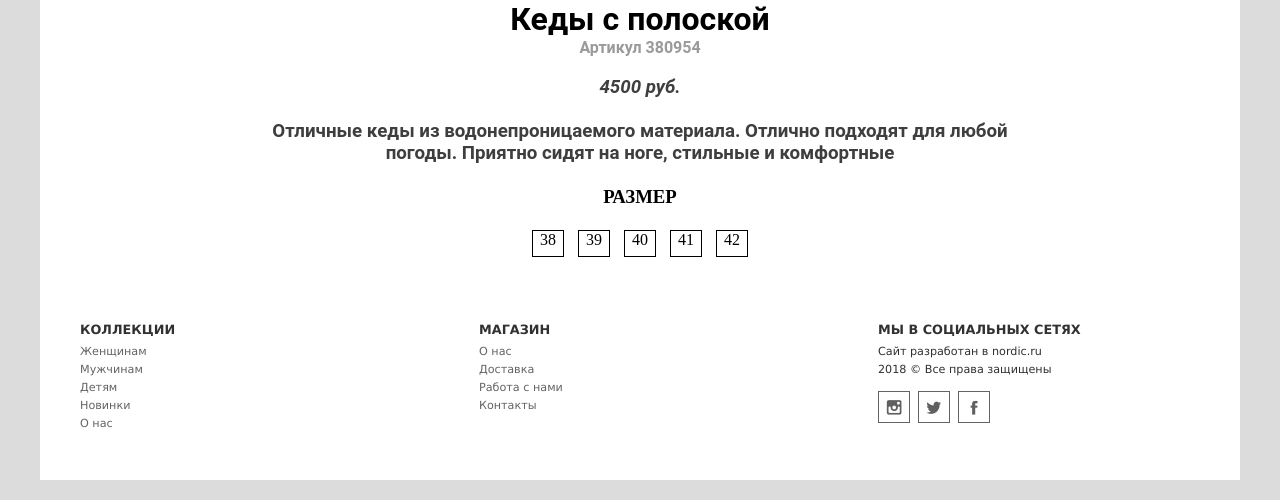
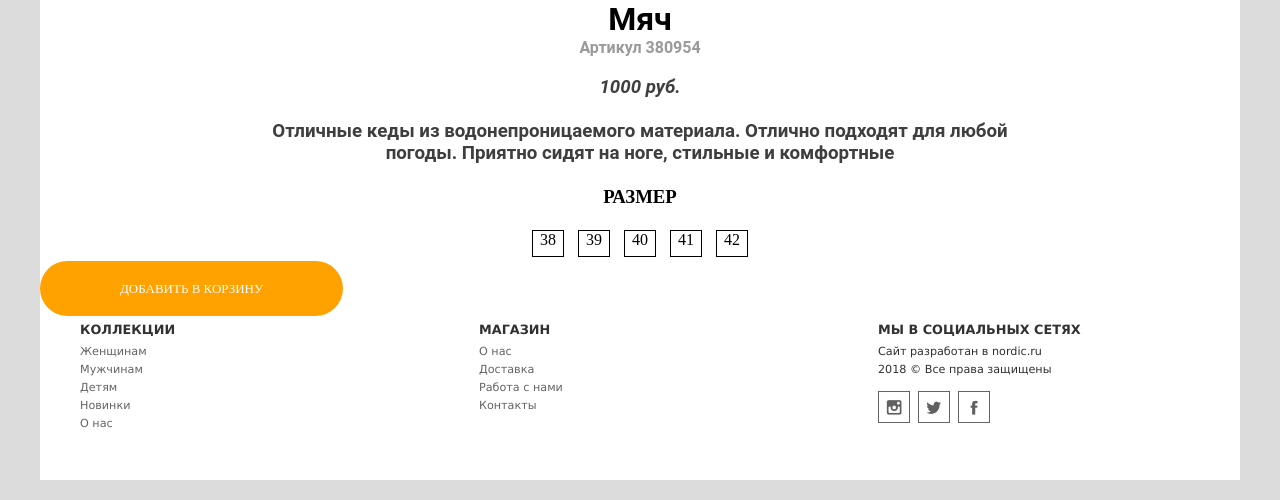
Before and after one commit to damarrus/project2208, a PHP site: page /product.php?product_id=1 in a window 1280 px wide. Shown: the part 605-1105 px from the top of the page. Run offline with PHP 8.4, Linux system fonts and the light colour scheme; data comes from the database, SQL or seed files in the repository.

Commit message:
Внес исправления по css

```diff
--- a/css/product.css
+++ b/css/product.css
@@ -1,8 +1,6 @@
 
-php { overflow-x:  hidden}
 a {text-decoration: none}
-a {color: white;}
-a:visited {color: white;}
+
 
 .product-img {
     background-image: url(../images/9.jpg);
@@ -48,13 +46,18 @@ a:visited {color: white;}
     text-align: center
 }
 
-.product-bottom{
-background: orange;
-width: 219px;
-color: white;
-font-family: condensed;
-line-height: 50px;
-text-align: center;
-margin: auto;
-font-size: 21px;
+.product-button{
+    padding: 20px 80px;
+    text-transform: uppercase;
+    font-size: 13px;
+    cursor: pointer;
+    color: #fff;
+    background: rgb(255, 162, 0);
+    transition: .2s;
+    border-radius: 50px;
+    text-align: center;
 }
+.product-button:hover {
+    transform: scale(1.1);
+
+}
--- a/views/product.php
+++ b/views/product.php
@@ -1,4 +1,9 @@
-<?php require_once '../templates/header.php' ?>
+<?php require_once '../templates/header.php';
+    require_once '../models/Product.php';
+?>
+
+
+
 <link rel="stylesheet" href="../css/product.css">
 
 
@@ -6,10 +11,22 @@
 </div>
 
 <div class="product-description">
-    <h1>Кеды с полоской</h1>
+    <h1>
+        <?php
+            $product = new Product($_GET['product_id']);
+            echo $product->title;
+
+        ?>
+    </h1>
         <h4>Артикул 380954</h4>
             <br>
-                <h3><i>4500 руб.</i><h3>
+                <h3><i>
+                        <?php
+                            $product = new Product($_GET['product_id']);
+                            echo $product->price . ' руб.';
+                        ?>
+                    </i>
+                <h3>
                     <br>
                         <p>Отличные кеды из водонепроницаемого материала. Отлично подходят для любой погоды. Приятно сидят на ноге, стильные и комфортные</p>
                             <br>
@@ -26,8 +43,6 @@
         </div>
 </div>
 
-<div class="prodcut-button">
-    <a href="#">Добавить в корзину</a>
-</div>
+    <a href="#" class="product-button">Добавить в корзину</a>
 
 <?php require_once '../templates/footer.php' ?>
```
